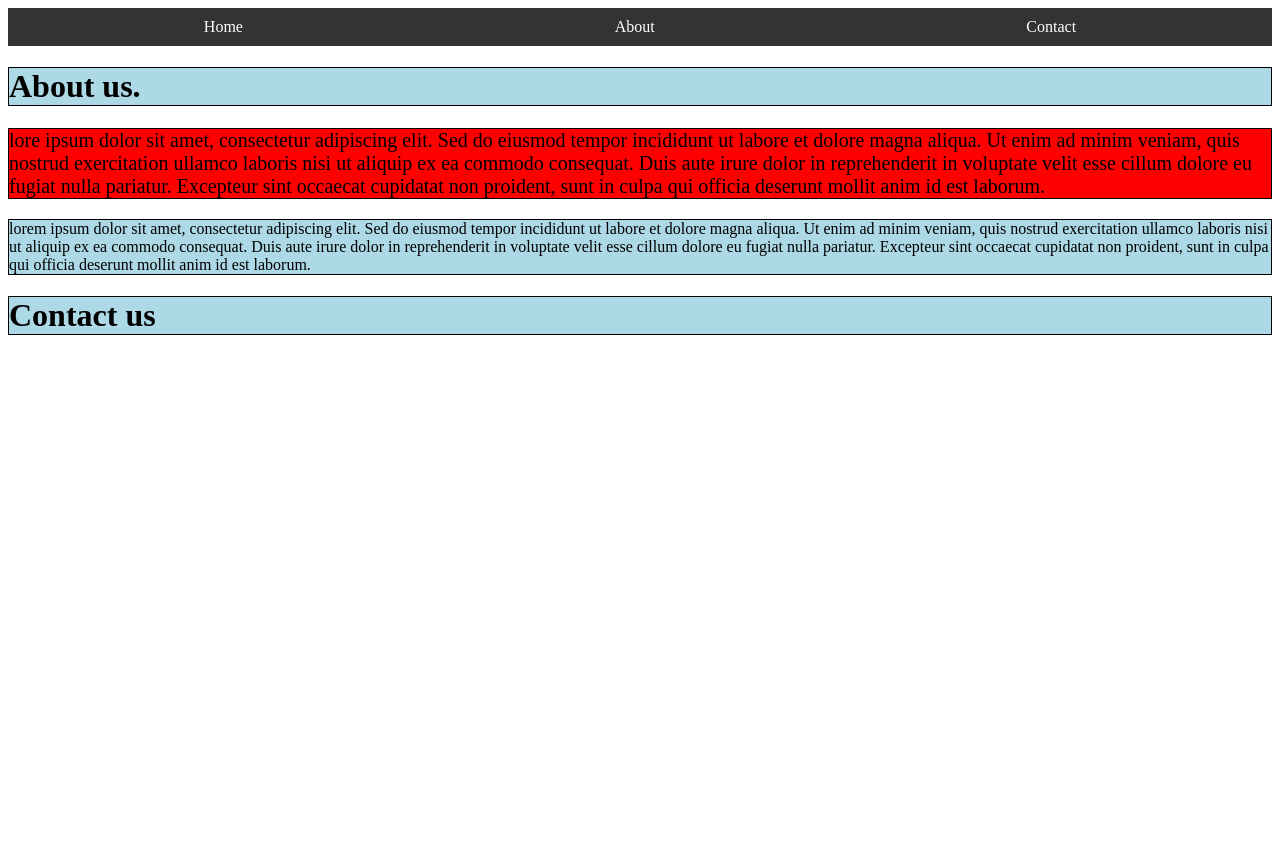
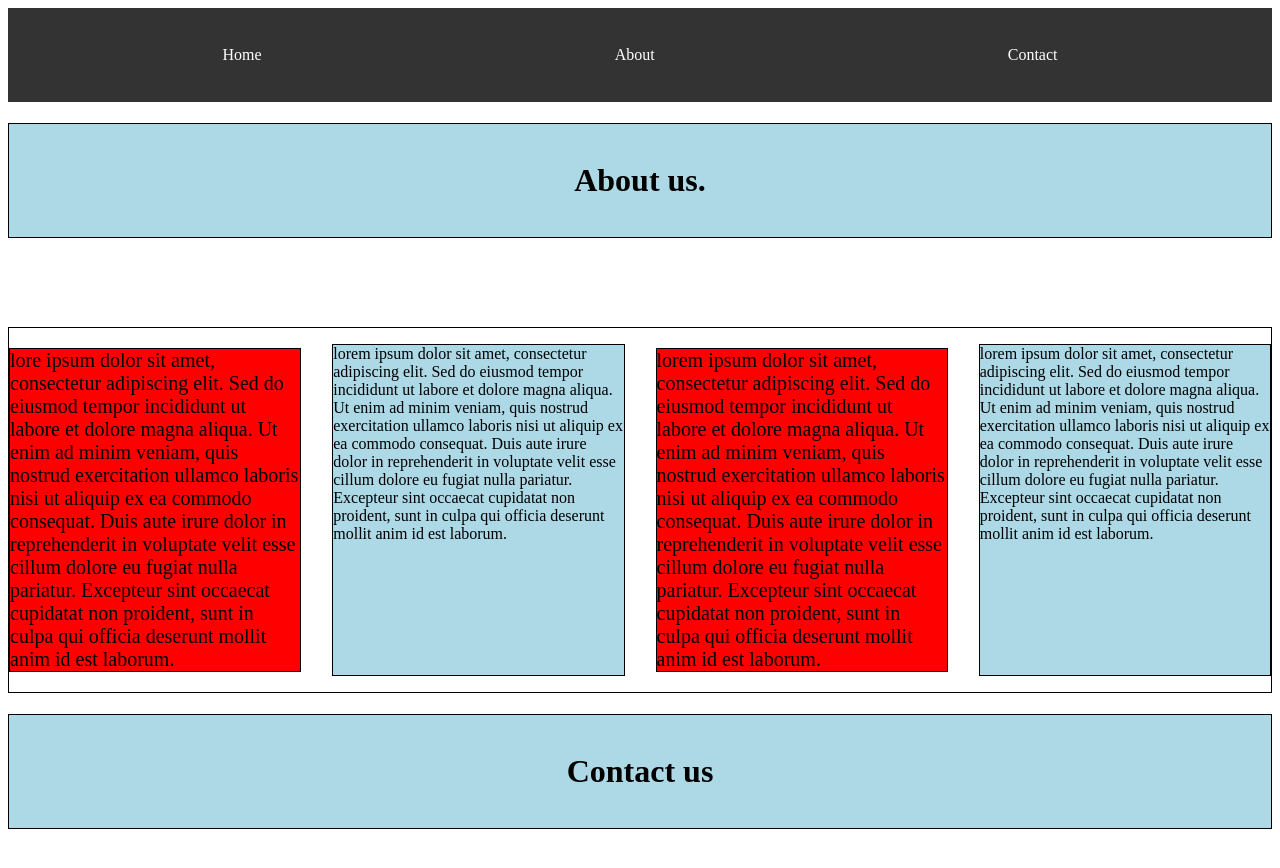
Before and after one commit to ibrahimbarrow-dev/Git-Basics, a plain HTML site: page index.html in a window 1280 px wide. Before the commit the page ends 800 px from the top, so only its background shows below. Drawn offline with Linux system fonts and the light colour scheme.

Commit message:
added more text as well as more style inline with the lecture

```diff
--- a/index.html
+++ b/index.html
@@ -15,12 +15,22 @@
         </ul>
     </nav>
     <h1> About us.</h1>
+
+    <div class="container">
     <p class="one">lore ipsum dolor sit amet, consectetur adipiscing elit. Sed do eiusmod tempor incididunt ut labore et dolore magna aliqua. Ut enim ad minim veniam, quis nostrud exercitation ullamco laboris nisi ut aliquip ex ea commodo consequat. Duis aute irure dolor in reprehenderit in voluptate velit esse cillum dolore eu fugiat nulla pariatur. Excepteur sint occaecat cupidatat non proident, sunt in culpa qui officia deserunt mollit anim id est laborum.
 </p>
 
 <p class="two"> lorem ipsum dolor sit amet, consectetur adipiscing elit. Sed do eiusmod tempor incididunt ut labore et dolore magna aliqua. Ut enim ad minim veniam, quis nostrud exercitation ullamco laboris nisi ut aliquip ex ea commodo consequat. Duis aute irure dolor in reprehenderit in voluptate velit esse cillum dolore eu fugiat nulla pariatur. Excepteur sint occaecat cupidatat non proident, sunt in culpa qui officia deserunt mollit anim id est laborum.
 
     </p>
+
+    <p class="one"> lorem ipsum dolor sit amet, consectetur adipiscing elit. Sed do eiusmod tempor incididunt ut labore et dolore magna aliqua. Ut enim ad minim veniam, quis nostrud exercitation ullamco laboris nisi ut aliquip ex ea commodo consequat. Duis aute irure dolor in reprehenderit in voluptate velit esse cillum dolore eu fugiat nulla pariatur. Excepteur sint occaecat cupidatat non proident, sunt in culpa qui officia deserunt mollit anim id est laborum.
+</p>
+
+<p class="two"> lorem ipsum dolor sit amet, consectetur adipiscing elit. Sed do eiusmod tempor incididunt ut labore et dolore magna aliqua. Ut enim ad minim veniam, quis nostrud exercitation ullamco laboris nisi ut aliquip ex ea commodo consequat. Duis aute irure dolor in reprehenderit in voluptate velit esse cillum dolore eu fugiat nulla pariatur. Excepteur sint occaecat cupidatat non proident, sunt in culpa qui officia deserunt mollit anim id est laborum.
+</p>
+
+    </div>
 
 
 
--- a/syle.css
+++ b/syle.css
@@ -1,6 +1,9 @@
 h1 {
     border: 1px solid #000;
     background-color: lightblue;
+    text-align: center;
+    padding: 3%;
+    margin-bottom: 7%;
 
 
 }
@@ -8,18 +11,20 @@ h1 {
 nav {
     background-color: #333;
     color: white;
-    padding: 10px;
+    padding: 3%;
 }
 
 .one {
     border: 1px solid #000;
     background-color: red;
     font-size: 20px;
+    width:23%;
 }
 .two {
     border: 1px solid #000;
     background-color: lightblue;
     font-size: 16px;
+    width:23%;
 }
 
 .nav-links {
@@ -35,3 +40,10 @@ nav li a {
     text-decoration: none;
     padding: 5px 10px;
 }
+
+.container {
+    display:flex;
+    flex-direction: row;
+    border: 1px solid #000;
+    justify-content: space-between;
+}
```
